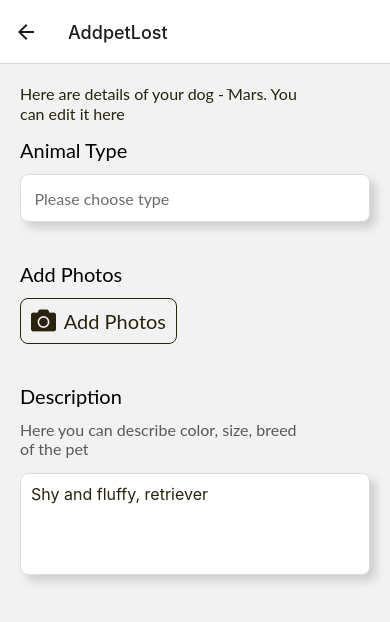
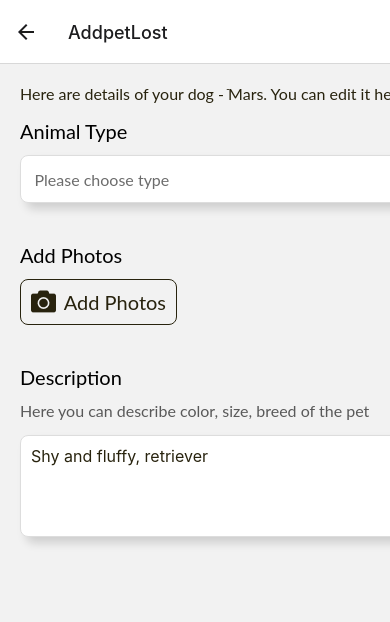
Before and after one commit to Valroshal/PetResqueFrontend, a React Native app: screen /AddpetLost in a window 390 px wide. Shown: the top 622 px of the page. Built offline with nearby package versions, Linux system fonts and the light colour scheme.

Commit message:
fix few images in one-time

```diff
--- a/src/containers/AddPetFirst/AddPetLost/AddPetLost.tsx
+++ b/src/containers/AddPetFirst/AddPetLost/AddPetLost.tsx
@@ -54,6 +54,13 @@ const styles = StyleSheet.create({
     borderColor: '#28230E',
     width: 157 ,
   } as ViewStyle,
+  photoGrid: {
+    display: 'flex',
+    maxWidth: 350,
+    flexWrap: 'wrap',
+    flexDirection: 'row',
+    justifyContent: 'flex-start',
+  } as ViewStyle,
 });
 
 interface Props {
@@ -67,25 +74,32 @@ const AddPetLost: React.FC<Props> = ({navigation}) => {
     navigation.navigate('AddPetFirst');
   };
 
+  const onContentSizeChange = () => {
+
+  }
+
   //comment
   const handleChoosePhoto = () => {
     let options = {
       selectionLimit: 0,
     };
+    console.log("In function")
     ImagePicker.launchImageLibrary(options, (response: any) => {
       if (response.didCancel) {
         Alert.alert('You did not select any image');
       }
       else {
-        setPhotos((photos) => [...photos, response.assets]);
-        console.log("photos" , photos)
-        console.log("response.assets" , )
+        setPhotos((photos) => [...photos,...response.assets]);
       }
     });
   };
 
   return (
-      <ScrollView>
+    <ScrollView
+        style={{flex:1}}
+        horizontal={true}
+        onContentSizeChange={onContentSizeChange}
+    >
       <View style={{padding: 20}}>
           <View style={styles.smallText}>
             <Text style={[styles.subTitleText, {color: '#28230E'}]}>
@@ -110,17 +124,19 @@ const AddPetLost: React.FC<Props> = ({navigation}) => {
                 Add Photos
               </Text>
             </View>
-                {photos && photos.map( (item) => {
+            <View style={styles.photoGrid}>
+              {photos && photos.map( (item,index) => {
                 return (
-                      <View>
+                  <View key={index}>
                         <Image
-                            source={{uri: item['uri']}}
-                            style={{width: 96, height: 96, marginBottom: 12}}
+                            source={{uri: item.uri}}
+                            style={{width: 96, height: 96, marginBottom: 12 , marginRight: 12 }}
                         />
+
                   </View>
                 )
-                  })
-                }
+                })}
+            </View>
               <TouchableOpacity
                   style={styles.btnPhoto}
                   onPress={handleChoosePhoto}
```
Lines whose indentation alone changed are shown as unchanged.
